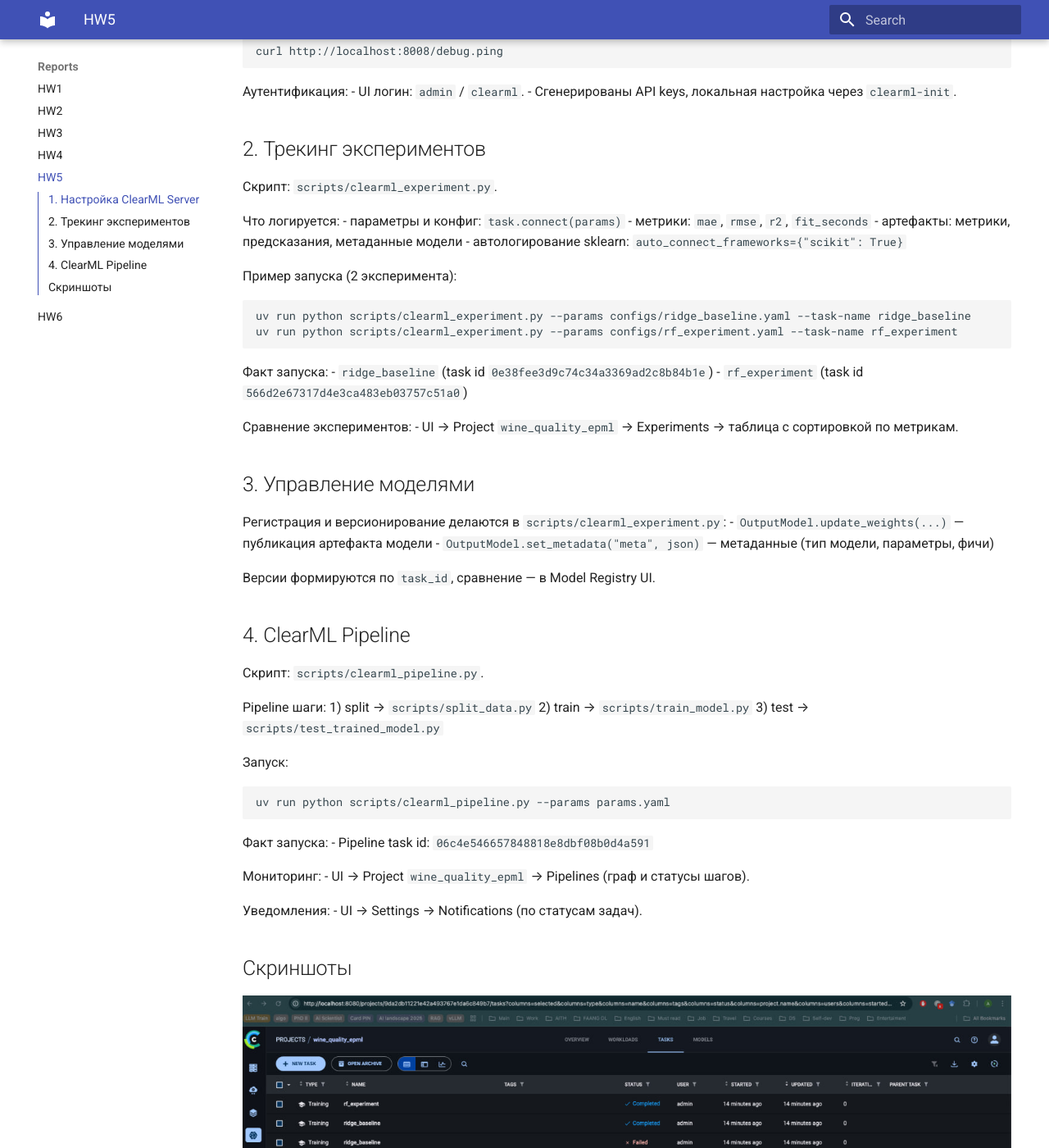
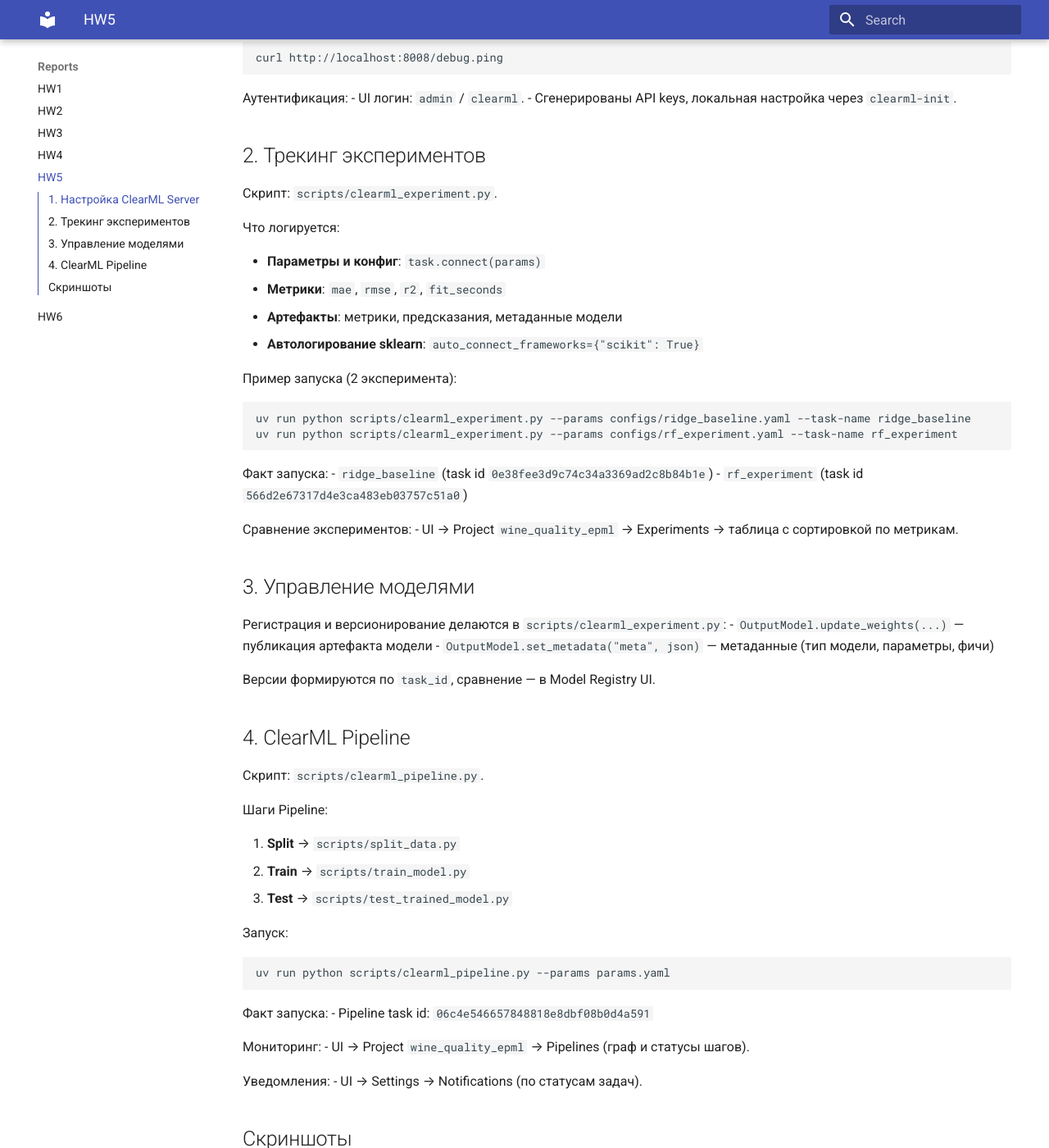
Before and after one commit to AlekseiSDev/aith_epml, an MkDocs documentation site: the page built from docs/hw_5/hw5_report_clearml.md, in a window 1280 px wide and 1400 px high, scrolled down 676 px. Shown: the whole window at 82% size. Built offline with MkDocs 1.6.1 and Material for MkDocs 9.7.7, drawn with Linux system fonts in a browser that asks for light colours.

Commit message:
list formating

````diff
--- a/docs/hw_5/hw5_report_clearml.md
+++ b/docs/hw_5/hw5_report_clearml.md
@@ -3,12 +3,13 @@
 Развернут локальный ClearML Server, настроен трекинг экспериментов, регистрация моделей и базовый pipeline. Эксперименты и пайплайн зафиксированы в UI, артефакты и метрики сохраняются автоматически.
 
 ## 1. Настройка ClearML Server
+
 - Использован официальный `docker-compose` ClearML Server, адаптирован под Docker Desktop (named volumes).
 - Сервисы: ClearML apiserver/webserver/fileserver + MongoDB + Elasticsearch + Redis.
 - Порты:
-  - Web UI: `http://localhost:8080`
-  - API: `http://localhost:8008`
-  - Fileserver: `http://localhost:8081`
+    - Web UI: `http://localhost:8080`
+    - API: `http://localhost:8008`
+    - Fileserver: `http://localhost:8081`
 
 Запуск:
 ```bash
@@ -54,12 +57,14 @@
 Версии формируются по `task_id`, сравнение — в Model Registry UI.
 
 ## 4. ClearML Pipeline
+
 Скрипт: `scripts/clearml_pipeline.py`.
 
-Pipeline шаги:
-1) split → `scripts/split_data.py`
-2) train → `scripts/train_model.py`
-3) test → `scripts/test_trained_model.py`
+Шаги Pipeline:
+
+1. **Split** → `scripts/split_data.py`
+2. **Train** → `scripts/train_model.py`
+3. **Test** → `scripts/test_trained_model.py`
 
 Запуск:
 ```bash
````
Also changed, not shown: other parts of docs/hw_5/hw5_report_clearml.md (+6 -4 lines).
